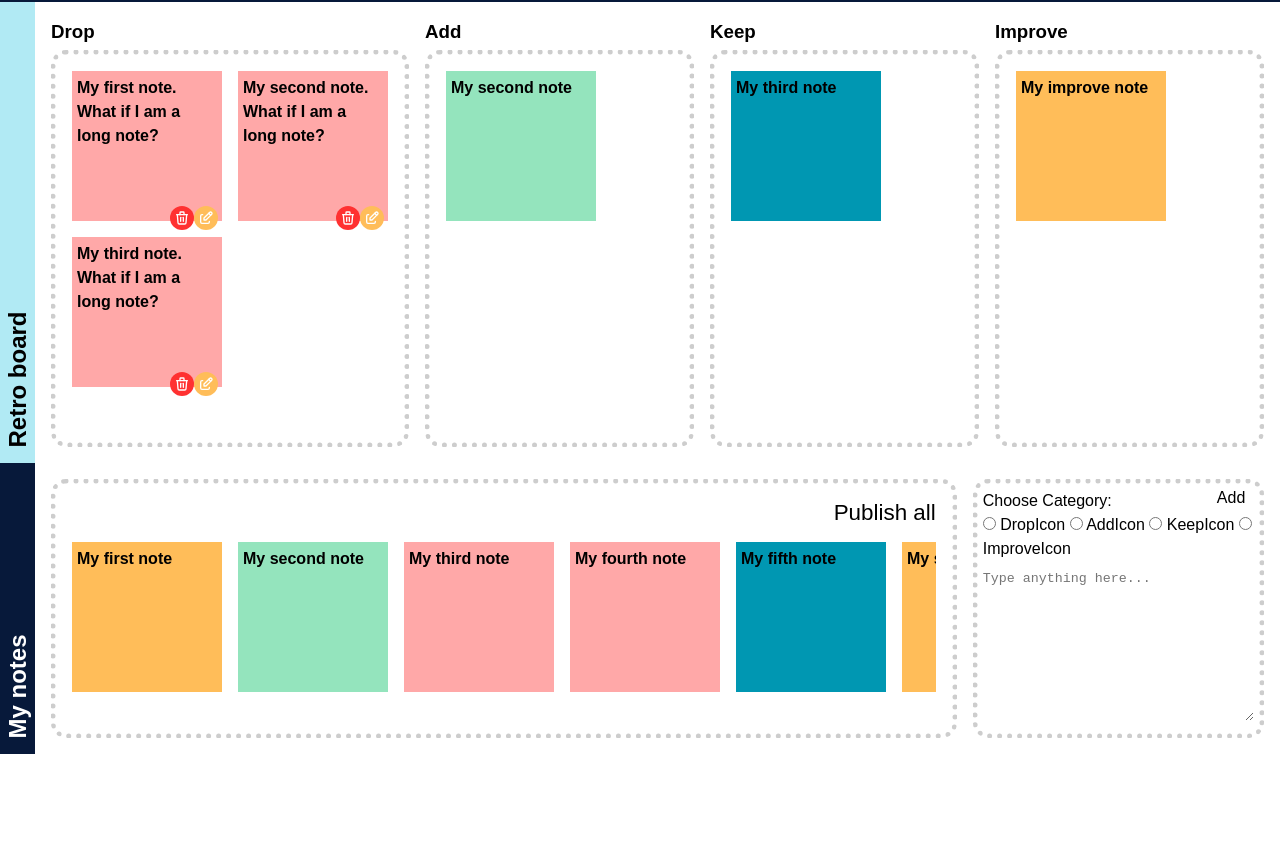
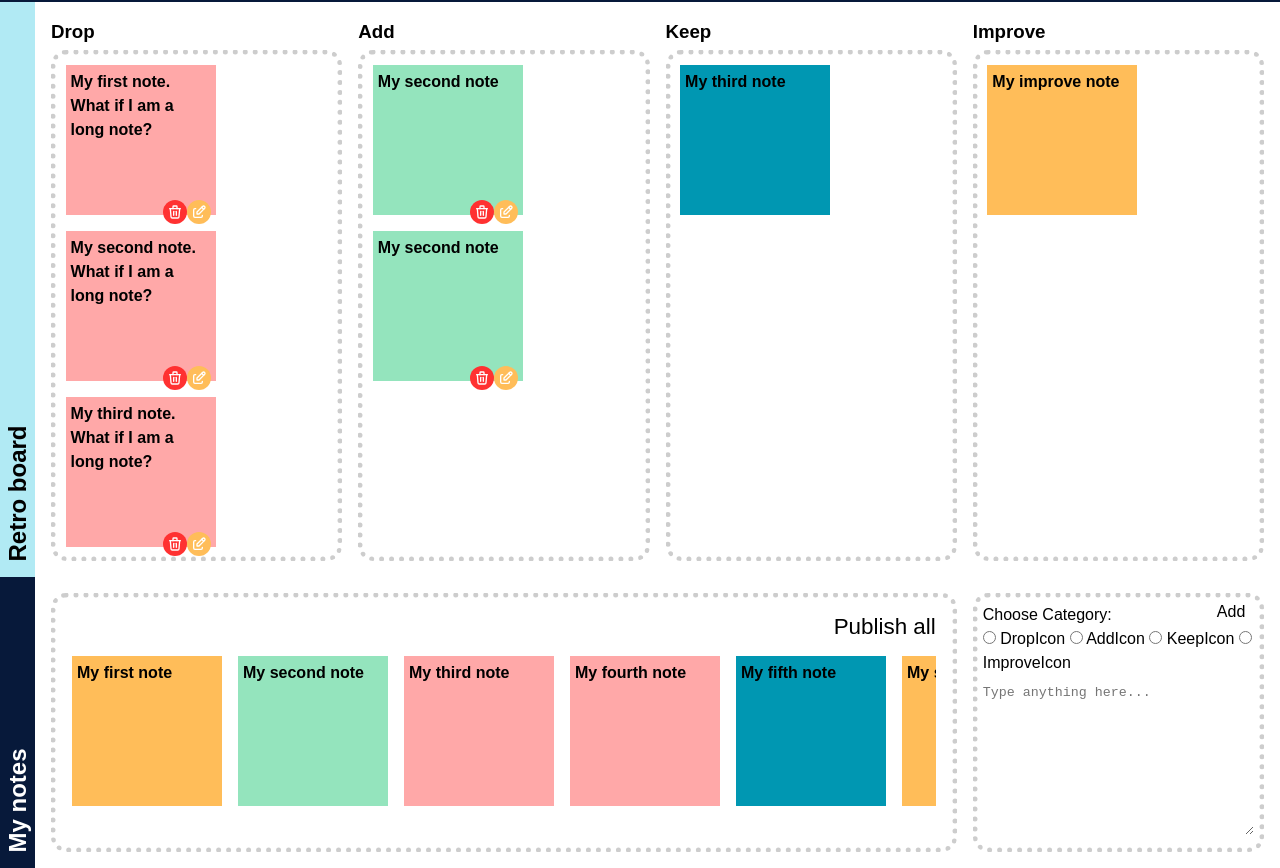
Before and after one commit to LenkoIvanov/VanillaRetroTool, a website built with Vite: page client/index.html in a window 1280 px wide. Shown: the part 46-914 px from the top of the page. Before the commit the page ends 800 px from the top, so only its background shows below. Built offline with nearby package versions, Linux system fonts and the light colour scheme.

Commit message:
style: adjust grid layout and note size

```diff
--- a/client/index.html
+++ b/client/index.html
@@ -203,7 +203,108 @@
           <section class="board-col retro-category">
             <header class="retro-category__title"><h3>Add</h3></header>
             <section class="retro-category__content content-wrapper">
-              <article class="note note-success">My second note</article>
+              <article class="note note-success">
+                <p>My second note</p>
+                <div class="note-actions">
+                  <button class="btn btn-round delete">
+                    <svg
+                      xmlns="http://www.w3.org/2000/svg"
+                      width="16"
+                      height="16"
+                      viewBox="0 0 24 24"
+                      fill="none"
+                      stroke="currentColor"
+                      stroke-width="2"
+                      stroke-linecap="round"
+                      stroke-linejoin="round"
+                      class="icon icon-tabler icons-tabler-outline icon-tabler-trash"
+                    >
+                      <path stroke="none" d="M0 0h24v24H0z" fill="none" />
+                      <path d="M4 7l16 0" />
+                      <path d="M10 11l0 6" />
+                      <path d="M14 11l0 6" />
+                      <path
+                        d="M5 7l1 12a2 2 0 0 0 2 2h8a2 2 0 0 0 2 -2l1 -12"
+                      />
+                      <path d="M9 7v-3a1 1 0 0 1 1 -1h4a1 1 0 0 1 1 1v3" />
+                    </svg>
+                  </button>
+                  <button class="btn btn-round edit">
+                    <svg
+                      xmlns="http://www.w3.org/2000/svg"
+                      width="16"
+                      height="16"
+                      viewBox="0 0 24 24"
+                      fill="none"
+                      stroke="currentColor"
+                      stroke-width="2"
+                      stroke-linecap="round"
+                      stroke-linejoin="round"
+                      class="icon icon-tabler icons-tabler-outline icon-tabler-edit"
+                    >
+                      <path stroke="none" d="M0 0h24v24H0z" fill="none" />
+                      <path
+                        d="M7 7h-1a2 2 0 0 0 -2 2v9a2 2 0 0 0 2 2h9a2 2 0 0 0 2 -2v-1"
+                      />
+                      <path
+                        d="M20.385 6.585a2.1 2.1 0 0 0 -2.97 -2.97l-8.415 8.385v3h3l8.385 -8.415z"
+                      />
+                      <path d="M16 5l3 3" />
+                    </svg>
+                  </button>
+                </div>
+              </article>
+              <article class="note note-success">
+                <p>My second note</p>
+                <div class="note-actions">
+                  <button class="btn btn-round delete">
+                    <svg
+                      xmlns="http://www.w3.org/2000/svg"
+                      width="16"
+                      height="16"
+                      viewBox="0 0 24 24"
+                      fill="none"
+                      stroke="currentColor"
+                      stroke-width="2"
+                      stroke-linecap="round"
+                      stroke-linejoin="round"
+                      class="icon icon-tabler icons-tabler-outline icon-tabler-trash"
+                    >
+                      <path stroke="none" d="M0 0h24v24H0z" fill="none" />
+                      <path d="M4 7l16 0" />
+                      <path d="M10 11l0 6" />
+                      <path d="M14 11l0 6" />
+                      <path
+                        d="M5 7l1 12a2 2 0 0 0 2 2h8a2 2 0 0 0 2 -2l1 -12"
+                      />
+                      <path d="M9 7v-3a1 1 0 0 1 1 -1h4a1 1 0 0 1 1 1v3" />
+                    </svg>
+                  </button>
+                  <button class="btn btn-round edit">
+                    <svg
+                      xmlns="http://www.w3.org/2000/svg"
+                      width="16"
+                      height="16"
+                      viewBox="0 0 24 24"
+                      fill="none"
+                      stroke="currentColor"
+                      stroke-width="2"
+                      stroke-linecap="round"
+                      stroke-linejoin="round"
+                      class="icon icon-tabler icons-tabler-outline icon-tabler-edit"
+                    >
+                      <path stroke="none" d="M0 0h24v24H0z" fill="none" />
+                      <path
+                        d="M7 7h-1a2 2 0 0 0 -2 2v9a2 2 0 0 0 2 2h9a2 2 0 0 0 2 -2v-1"
+                      />
+                      <path
+                        d="M20.385 6.585a2.1 2.1 0 0 0 -2.97 -2.97l-8.415 8.385v3h3l8.385 -8.415z"
+                      />
+                      <path d="M16 5l3 3" />
+                    </svg>
+                  </button>
+                </div>
+              </article>
             </section>
           </section>
           <section class="board-col retro-category">
@@ -234,10 +335,12 @@
               <article class="note note-danger">My fourth note</article>
               <article class="note note-info">My fifth note</article>
               <article class="note note-warning">My sixed note</article>
+              <article class="note note-warning">My sixed note</article>
+              <article class="note note-warning">My sixed note</article>
               <article class="note note-placeholder">
                 <button type="button">+</button>
               </article>
-            </div>
+          </div>
           </section>
           <section class="board-col col-span-1 notes-editor content-wrapper">
             <form class="note-form">
--- a/client/src/styles/index.css
+++ b/client/src/styles/index.css
@@ -3,6 +3,7 @@
 
 body {
     height: 100vh;
+    --note-width: 150px;
 }
 
 .header {
@@ -82,7 +83,7 @@ body {
 
 .board {
     display: grid;
-    grid-template-columns: repeat(4, 1fr);
+    grid-template-columns: repeat(auto-fit, minmax(250px, 1fr));
     padding: 1rem;
     gap: 1rem;
 }
@@ -92,25 +93,29 @@ body {
     border-radius: 15px;
 }
 
+.retro-category {
+    display: flex;
+    flex-direction: column;
+}
+
 .retro-category__title {
     height: 2rem;
 }
 
 .retro-category__content {
-    padding: 1rem;
+    padding: 0.6rem;
     display: grid;
-    grid-template-columns: repeat(2, 1fr);
-    grid-template-rows: max-content;
+    grid-template-columns: repeat(auto-fit, var(--note-width));
+    grid-template-rows: repeat(auto-fit, var(--note-width));
     gap: 1rem;
-    height: calc(100% - 2rem);
+    flex-grow: 1;
 }
 
 .note {
-    min-width: 150px;
-    height: 150px;
     padding: 5px;
     font-weight: bold;
     position: relative;
+    aspect-ratio: 1/1;
 }
 
 .note-danger {
@@ -175,7 +180,13 @@ body {
 .notes-toolbar__items {
     display: flex;
     gap: 1rem;
-    overflow-x: scroll;
+    overflow: auto hidden;
+    flex-wrap: nowrap;
+
+    .note {
+     width: var(--note-width);
+     height: var(--note-width);
+    }
 }
 
 .note-placeholder {
```
